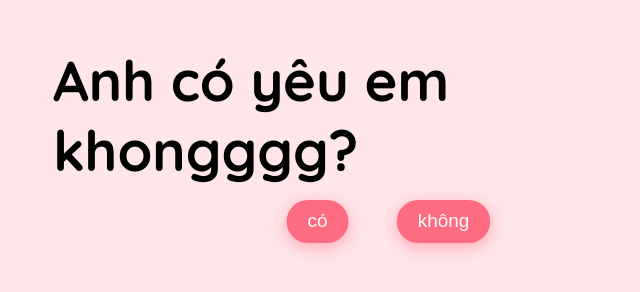
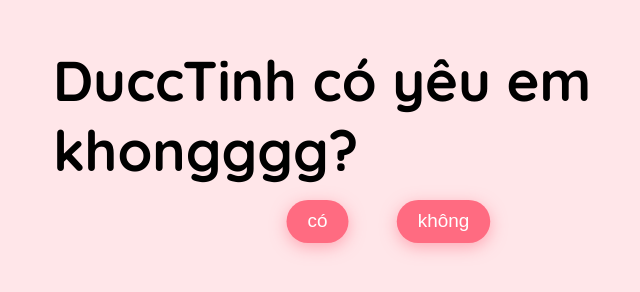
Before and after one commit to YaneZuRii/ducctinh, a plain HTML site: page index.html in a window 1280 px wide. Shown: the part 296-588 px from the top of the page, without its empty margins (267-907 px from the left). Drawn offline with Linux system fonts and the light colour scheme.

Commit message:
Update index.html

```diff
--- a/index.html
+++ b/index.html
@@ -15,7 +15,7 @@
 
 <div class="question-container container">
 <video class="local-gif" src="Reply me love.mp4" autoplay muted loop></video>
-  <h2 class="question">Anh có yêu em khongggg?</h2>
+  <h2 class="question">DuccTinh có yêu em khongggg?</h2>
   <div class="button-container">
     <button class="yes-btn btn js-yes-btn">có</button>
     <button class="no-btn btn js-no-btn">không</button>
@@ -37,4 +37,5 @@
 <script src="c.js"></script>
 
 </body>
+
 </html>
```
